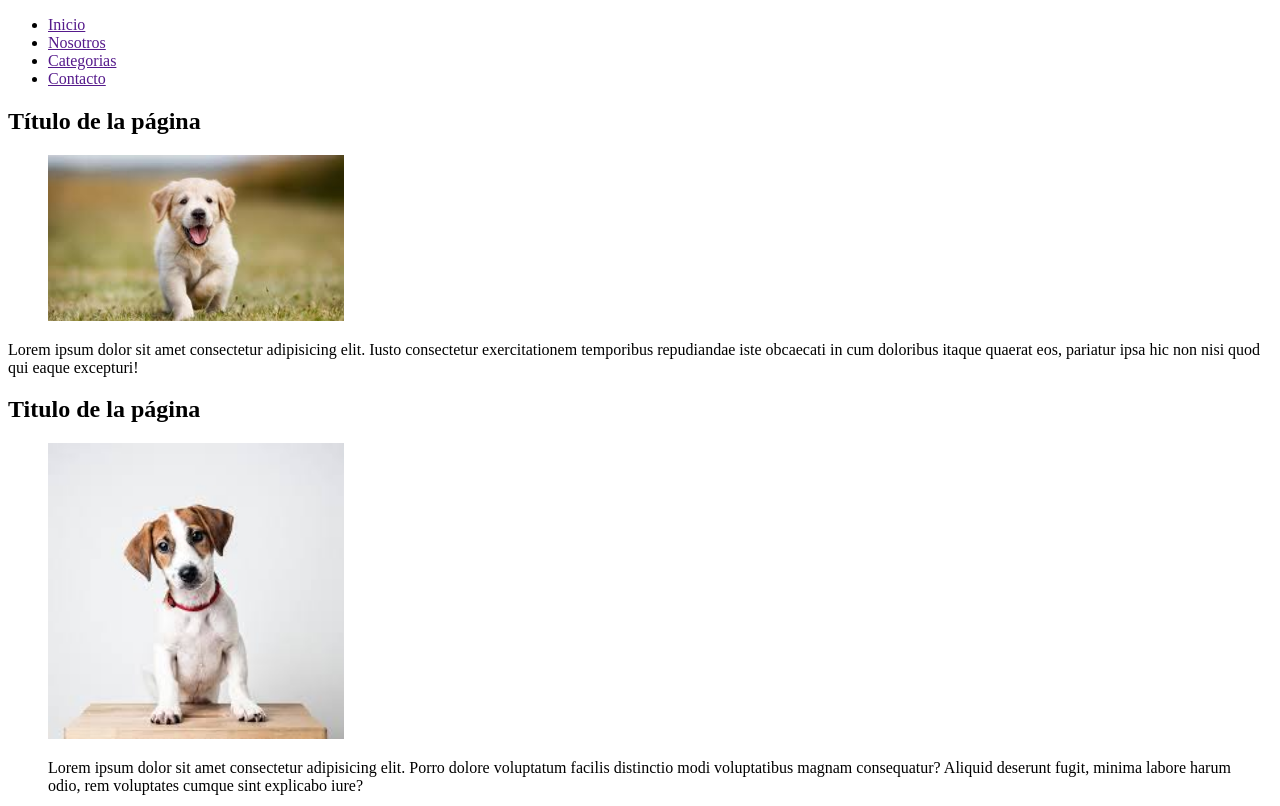
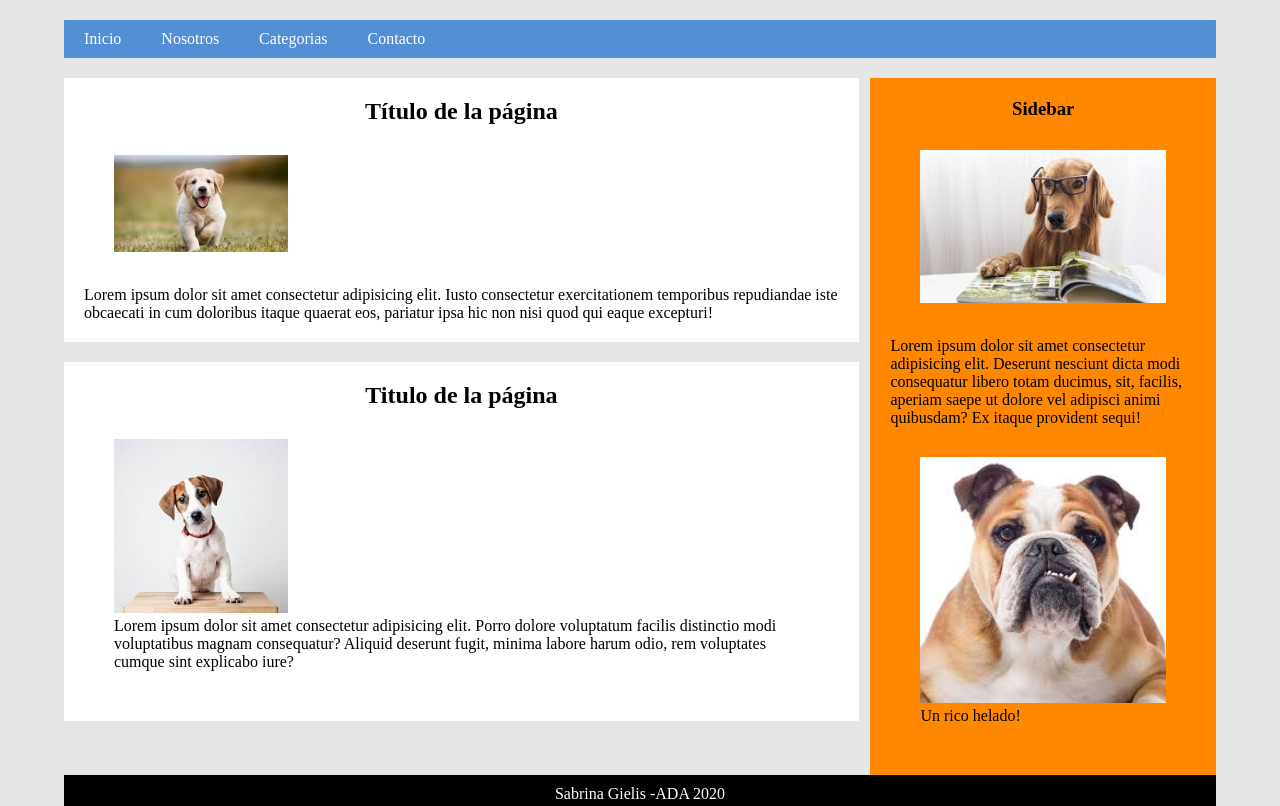
Before and after one commit to sjgielis/Layaut, a plain HTML site: page index.html in a window 1280 px wide. Shown: the top 806 px of the page. Drawn offline with Linux system fonts and the light colour scheme.

Commit message:
subiendo estilos terminados

```diff
--- a/css/style.css
+++ b/css/style.css
@@ -0,0 +1,83 @@
+*{
+    margin: 0;
+    padding: 0;
+}
+
+body{
+    background-color:#e6e6e6;
+}
+
+header, main, footer {
+    width: 90%;
+    margin: 20px auto;
+}
+header nav{
+    background-color: #528fd5;
+    overflow: hidden;
+    }
+
+header nav ul{
+    list-style: none ;
+}
+
+header nav ul li {
+    float: left;
+}
+
+header nav ul li a {
+    padding: 10px 20px;
+    display: block;
+    color: #ffffff;
+    text-decoration: none;
+}
+
+header nav ul li a:hover {
+    background-color: #75acec;
+}
+
+section{
+    width: 69%;
+    float: left;
+    margin-right: 1%;
+}
+
+aside{
+    width: 30%;
+    background-color: #ff8800;
+    float: left;
+    padding: 20px;
+    box-sizing: border-box;
+}
+
+aside h3 {
+    text-align: center;
+}
+
+article{
+    padding: 20px;
+    background-color: #ffffff;
+    margin-bottom: 20px;
+}
+
+footer{
+    background-color: black ;
+    color: #ffffff;
+    clear: both;
+    padding: 10px 0;
+    text-align: center;
+}
+
+figure{
+    padding: 30px;
+}
+
+h2{
+ text-align: center;
+}
+
+/*.fondo-1{
+    background-image: url("../img/perro1.jpg") ;
+    background-size: cover;
+    background-repeat: no repeat;
+    background-position: bottom;
+}*/
--- a/index.html
+++ b/index.html
@@ -20,7 +20,7 @@
 
     <main>
         <section>
-            <article>
+            <article class="fondo-1">
             <h2>Título de la página</h2>
             <figure>
              <img src="./img/perro1.jpg" alt="perrito 1" width="25%">
@@ -39,9 +39,15 @@
         <aside>
           <h3>Sidebar</h3>
           <figure>
-              <img src="./img/perro3.jpg" alt="perrito 3">
+              <img src="./img/perro3.jpg" alt="perrito 3" width="100%">
           </figure>
           <p>Lorem ipsum dolor sit amet consectetur adipisicing elit. Deserunt nesciunt dicta modi consequatur libero totam ducimus, sit, facilis, aperiam saepe ut dolore vel adipisci animi quibusdam? Ex itaque provident sequi!</p>
+        <figure>
+            <img src="./img/perro4.jpg" alt="perrito 4"  width="100%">
+            <figcaption>
+                Un rico helado!
+            </figcaption>
+        </figure>
         </aside>
     </main>
 
```
